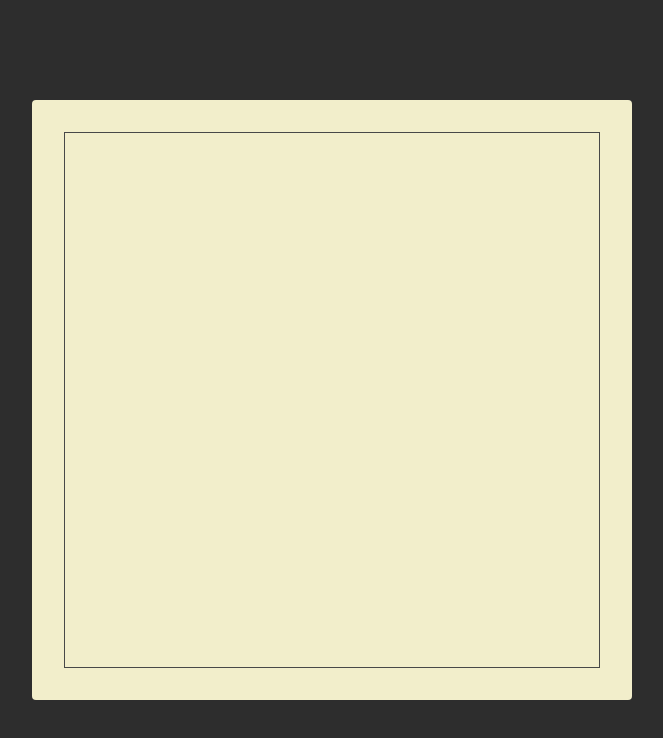
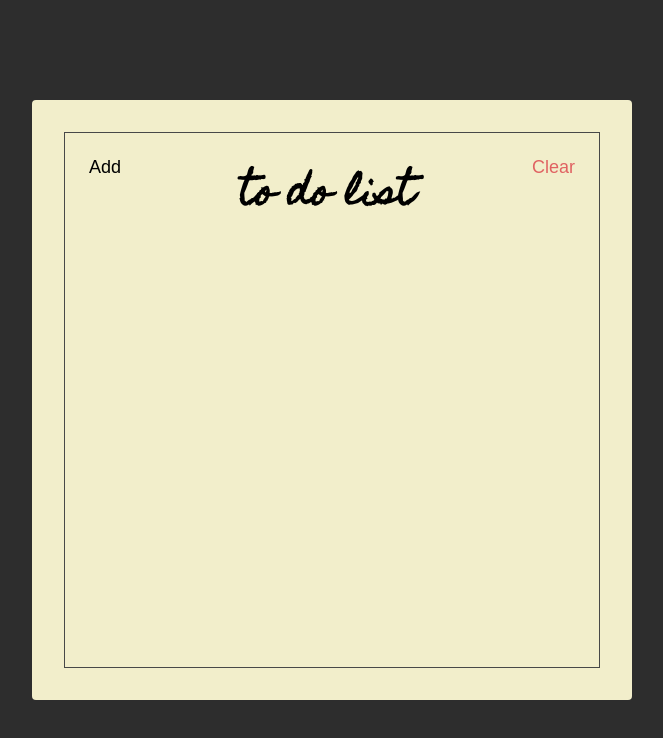
Before and after one commit to Fikrifire19/starter-for-react, a website: page index.html in a window 1280 px wide. Shown: the whole page, without its empty margins (308-971 px from the left). Drawn offline with Linux system fonts and the light colour scheme.

Commit message:
membuat compenent baru

```diff
--- a/index.html
+++ b/index.html
@@ -13,7 +13,13 @@
   </head>
   <body>
     <div class="container">
-      <div class="frame"></div>
+      <div class="frame">
+        <div class="header">
+          <button class="header-btn">Add</button>
+          <h1 class="header-title">To Do List</h1>
+          <button class="header-btn main-color-red">Clear</button>
+        </div>
+      </div>
     </div>
   </body>
 </html>
--- a/styles.css
+++ b/styles.css
@@ -1,5 +1,11 @@
 * {
   box-sizing: border-box;
+}
+:root {
+  --main-color-red: #e06262;
+}
+.main-color-red {
+  color: var(--main-color-red);
 }
 html {
   font-size: 10px;
@@ -30,4 +36,25 @@ html {
 .frame {
   border: 1px solid #484848;
   height: 100%;
+  display: flex;
+  flex-direction: column;
 }
+.header {
+  display: flex;
+  align-items: flex-start;
+}
+.header-title {
+  text-align: center;
+  font-size: 3.6rem;
+  font-family: "Homemade Apple", sans-serif;
+  text-transform: lowercase;
+  flex: 1;
+}
+.header-btn {
+  font-size: 1.8rem;
+  font-family: "Bungee", sans-serif;
+  padding: 24px;
+  background: unset;
+  outline: unset;
+  border: unset;
+}
```
